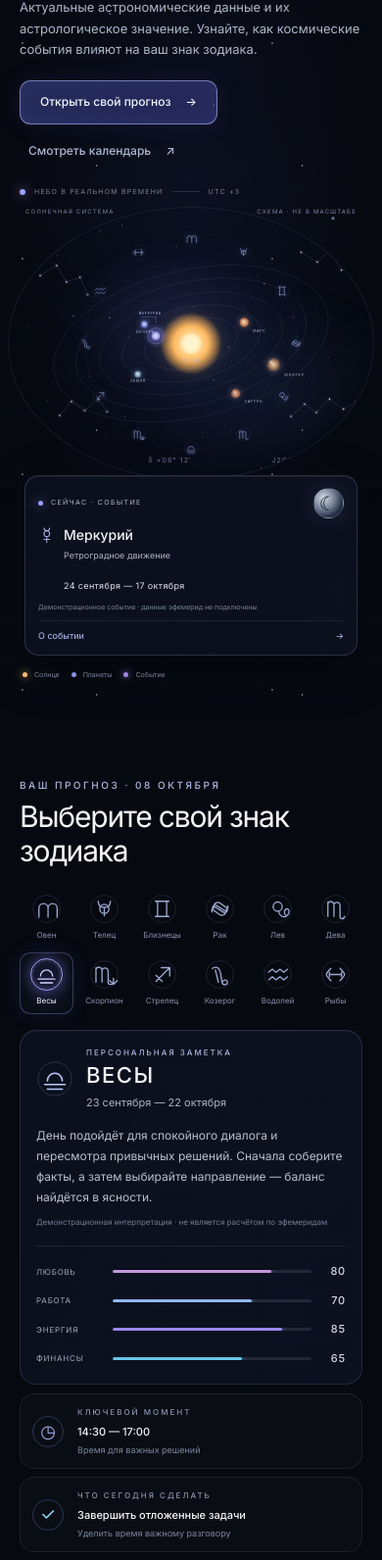
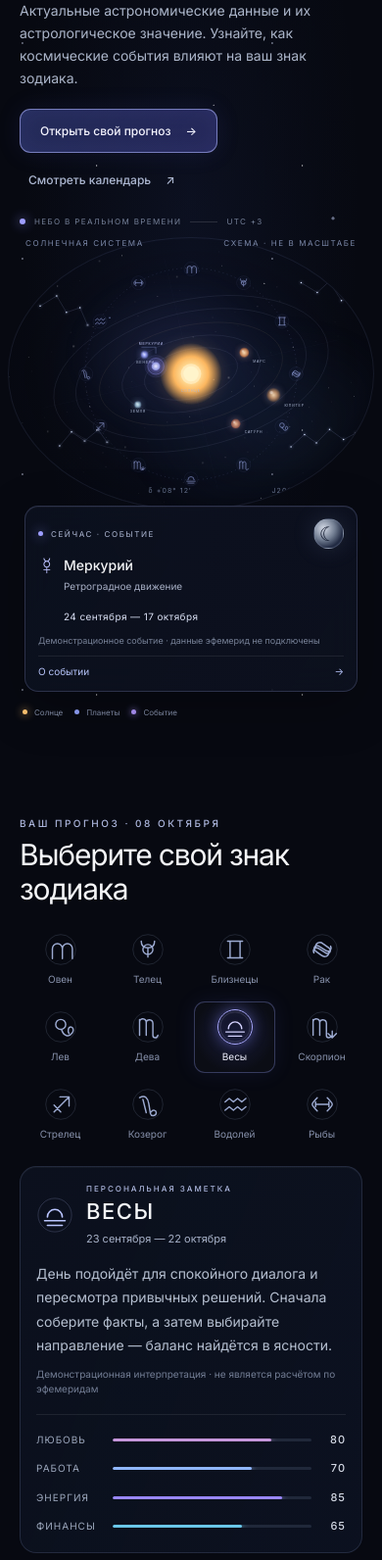
Before and after one commit to Iuliia-D/astra-astrology, an Astro site: page / in a window 390 px wide. Shown: the part 273-1865 px from the top of the page at 98% size. Built offline with nearby package versions, Linux system fonts and the light colour scheme; Astro itself is replaced by a stand-in of ours.

Commit message:
feat: refine ASTRA homepage visual design

```diff
--- a/src/styles/global.css
+++ b/src/styles/global.css
@@ -36,7 +36,7 @@
   --accent: var(--color-astra-accent);
   --cyan: var(--color-astra-cyan);
   --border: var(--color-astra-border);
-  --container: 1280px;
+  --container: 1360px;
 }
 
 * {
@@ -245,12 +245,12 @@ summary:focus-visible {
 .hero {
   position: relative;
   display: grid;
-  grid-template-columns: minmax(370px, 0.78fr) minmax(0, 1.22fr);
-  align-items: center;
-  min-height: 640px;
-  max-width: 1600px;
+  grid-template-columns: minmax(400px, 0.82fr) minmax(0, 1.18fr);
+  align-items: center;
+  min-height: 700px;
+  max-width: 1720px;
   margin: 0 auto;
-  padding: 56px max(48px, calc((100vw - var(--container)) / 2)) 48px;
+  padding: 48px max(40px, calc((100vw - var(--container)) / 2)) 44px;
   isolation: isolate;
 }
 .hero::before {
@@ -323,7 +323,7 @@ p {
 }
 h1 {
   margin: 0;
-  font-size: clamp(46px, 5vw, 68px);
+  font-size: clamp(54px, 5.1vw, 72px);
   font-weight: 400;
   letter-spacing: -0.052em;
   line-height: 1.09;
@@ -414,8 +414,8 @@ h1 {
 .hero__visual {
   position: relative;
   min-width: 0;
-  min-height: 510px;
-  margin-right: -46px;
+  min-height: 590px;
+  margin-right: -34px;
 }
 .hero__visual-caption {
   position: absolute;
@@ -426,7 +426,7 @@ h1 {
   display: flex;
   justify-content: space-between;
   color: #7a87a7;
-  font-size: 8px;
+  font-size: 9px;
   letter-spacing: 0.2em;
 }
 .celestial-scene {
@@ -518,7 +518,7 @@ h1 {
 }
 .scene-event text {
   fill: #c7ceff;
-  font-size: 7px;
+  font-size: 8px;
   letter-spacing: 1.8px;
 }
 .scene-planets {
@@ -543,8 +543,8 @@ h1 {
   z-index: 3;
   top: 44px;
   right: 4px;
-  width: 276px;
-  padding: 18px 18px 15px;
+  width: 312px;
+  padding: 21px 21px 17px;
   border: 1px solid rgb(177 187 255 / 20%);
   border-radius: 18px;
   background: linear-gradient(120deg, rgb(12 17 31 / 90%), rgb(14 19 34 / 76%));
@@ -674,7 +674,7 @@ h1 {
 }
 
 .section {
-  width: min(var(--container), calc(100% - 96px));
+  width: min(var(--container), calc(100% - 80px));
   margin: 0 auto;
 }
 .forecast-section {
@@ -724,7 +724,7 @@ h1 {
   border-radius: 14px;
   background: transparent;
   color: #8791ab;
-  font-size: 9px;
+  font-size: 10px;
   transition:
     color 0.2s ease,
     border-color 0.2s ease,
@@ -766,11 +766,11 @@ h1 {
 }
 .forecast-card {
   display: grid;
-  grid-template-columns: 220px minmax(250px, 1fr) minmax(260px, 0.95fr);
-  align-items: center;
-  gap: 28px;
+  grid-template-columns: 240px minmax(280px, 1fr) minmax(280px, 0.95fr);
+  align-items: center;
+  gap: 32px;
   min-height: 250px;
-  padding: 25px;
+  padding: 30px;
   border: 1px solid rgb(143 160 209 / 18%);
   border-radius: 20px;
   background: linear-gradient(110deg, rgb(12 17 30 / 94%), rgb(13 20 36 / 78%));
@@ -862,13 +862,13 @@ h1 {
 .forecast-copy__body {
   margin: 22px 0 0;
   color: #b5bfd0;
-  font-size: 13px;
+  font-size: 14px;
   line-height: 1.75;
 }
 .forecast-note {
   margin: 13px 0 0;
   color: #727d94;
-  font-size: 8px;
+  font-size: 9px;
   line-height: 1.5;
 }
 .forecast-scores {
@@ -883,7 +883,7 @@ h1 {
   align-items: center;
   gap: 13px;
   color: #9ca7bc;
-  font-size: 9px;
+  font-size: 10px;
   letter-spacing: 0.1em;
   text-transform: uppercase;
 }
@@ -960,17 +960,17 @@ h1 {
 .forecast-advice .eyebrow {
   align-self: end;
   color: #8993ac;
-  font-size: 8px;
+  font-size: 9px;
 }
 .forecast-advice strong {
   margin-top: 6px;
-  font-size: 11px;
+  font-size: 12px;
   font-weight: 450;
 }
 .forecast-advice > div > span:last-child {
   margin-top: 3px;
   color: #79849a;
-  font-size: 9px;
+  font-size: 10px;
 }
 
 .metrics-section {
@@ -985,7 +985,7 @@ h1 {
   gap: 8px;
   margin-bottom: 4px;
   color: #77839b;
-  font-size: 8px;
+  font-size: 9px;
   letter-spacing: 0.15em;
 }
 .data-badge .status-dot {
@@ -1035,7 +1035,7 @@ h1 {
 .metric-card__label {
   margin: 0 0 6px;
   color: #8791a8;
-  font-size: 9px;
+  font-size: 10px;
   letter-spacing: 0.12em;
   text-transform: uppercase;
 }
@@ -1046,7 +1046,7 @@ h1 {
 .metric-card__detail {
   margin: 5px 0 0;
   color: #758099;
-  font-size: 10px;
+  font-size: 11px;
 }
 
 .calendar-section {
@@ -1362,8 +1362,8 @@ h1 {
 
 @media (min-width: 1600px) {
   .hero {
-    padding-right: calc((100vw - 1280px) / 2);
-    padding-left: calc((100vw - 1280px) / 2);
+    padding-right: calc((100vw - var(--container)) / 2);
+    padding-left: calc((100vw - var(--container)) / 2);
   }
 }
 
@@ -1386,13 +1386,13 @@ h1 {
     padding-left: 42px;
   }
   .hero__visual {
-    min-height: 460px;
+    min-height: 500px;
     margin-right: -20px;
   }
   .global-event {
     top: 48px;
     right: 0;
-    width: 240px;
+    width: 260px;
   }
   .section {
     width: calc(100% - 64px);
@@ -1458,7 +1458,7 @@ h1 {
     padding: 0;
   }
   .hero__label {
-    font-size: 9px;
+    font-size: 10px;
   }
   .hero__date {
     margin: 20px 0 11px;
@@ -1475,7 +1475,7 @@ h1 {
   .hero__description {
     max-width: 420px;
     margin-top: 15px;
-    font-size: 13px;
+    font-size: 14px;
     line-height: 1.65;
   }
   .hero__actions {
@@ -1493,7 +1493,7 @@ h1 {
   }
   .hero__status {
     margin-top: 17px;
-    font-size: 7px;
+    font-size: 8px;
   }
   .hero__visual {
     min-height: auto;
@@ -1503,7 +1503,7 @@ h1 {
     top: 0;
     right: 18px;
     left: 18px;
-    font-size: 6px;
+    font-size: 8px;
   }
   .hero__visual > .celestial-scene {
     position: relative;
@@ -1534,7 +1534,7 @@ h1 {
     font-size: 20px;
   }
   .global-event__top {
-    font-size: 7px;
+    font-size: 8px;
   }
   .global-event__body {
     gap: 8px;
@@ -1548,22 +1548,22 @@ h1 {
   }
   .global-event__body p,
   .global-event__body div > span {
-    font-size: 9px;
+    font-size: 10px;
   }
   .global-event__note {
     margin-top: 8px;
-    font-size: 7px;
+    font-size: 9px;
   }
   .global-event__link {
     margin-top: 8px;
     padding-top: 8px;
-    font-size: 9px;
+    font-size: 10px;
   }
   .hero__legend {
     position: static;
     margin: 15px 15px 8px;
     gap: 12px;
-    font-size: 7px;
+    font-size: 8px;
   }
   .scroll-cue {
     display: none;
@@ -1589,20 +1589,20 @@ h1 {
     display: none;
   }
   .zodiac-selector {
-    grid-template-columns: repeat(6, minmax(0, 1fr));
-    gap: 4px;
+    grid-template-columns: repeat(4, minmax(0, 1fr));
+    gap: 6px;
     margin: 19px 0 16px;
   }
   .zodiac-option {
-    gap: 4px;
-    padding: 5px 2px 7px;
+    gap: 5px;
+    padding: 7px 3px 8px;
     border-radius: 11px;
-    font-size: 8px;
+    font-size: 10px;
   }
   .zodiac-option__symbol {
-    width: 33px;
-    height: 33px;
-    font-size: 21px;
+    width: 36px;
+    height: 36px;
+    font-size: 22px;
   }
   .forecast-card {
     grid-template-columns: minmax(0, 1fr);
@@ -1621,10 +1621,11 @@ h1 {
   }
   .forecast-copy__body {
     margin-top: 15px;
-    font-size: 12px;
+    font-size: 14px;
   }
   .forecast-note {
     margin-top: 9px;
+    font-size: 10px;
   }
   .forecast-scores {
     gap: 13px;
@@ -1636,7 +1637,7 @@ h1 {
   .score-row {
     grid-template-columns: 68px minmax(60px, 1fr) 25px;
     gap: 10px;
-    font-size: 8px;
+    font-size: 10px;
   }
   .forecast-advice {
     grid-template-columns: 1fr;
@@ -1655,20 +1656,29 @@ h1 {
   .data-badge {
     margin-top: 5px;
     white-space: nowrap;
-    font-size: 7px;
+    font-size: 8px;
   }
   .metrics-grid {
     grid-template-columns: 1fr;
     gap: 8px;
   }
   .metric-card {
-    min-height: 88px;
-    padding: 15px;
+    min-height: 94px;
+    padding: 17px;
   }
   .metric-card__icon {
-    width: 38px;
-    height: 38px;
-    flex-basis: 38px;
+    width: 40px;
+    height: 40px;
+    flex-basis: 40px;
+  }
+  .metric-card__label {
+    font-size: 10px;
+  }
+  .metric-card strong {
+    font-size: 17px;
+  }
+  .metric-card__detail {
+    font-size: 12px;
   }
   .calendar-section .section-heading {
     align-items: flex-end;
```
